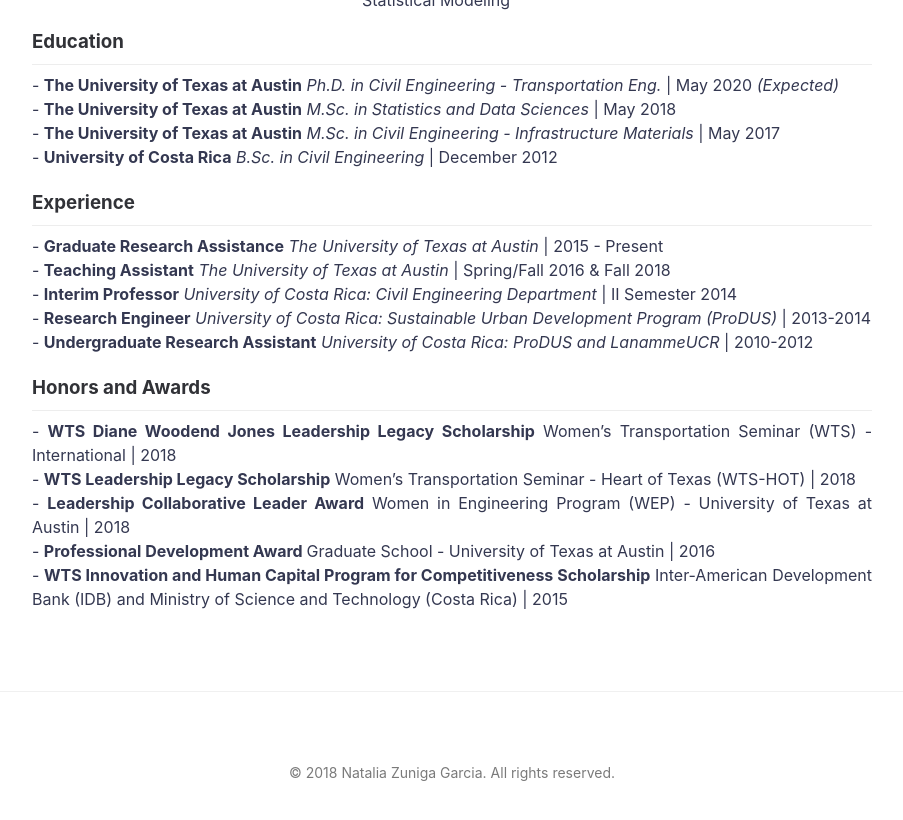
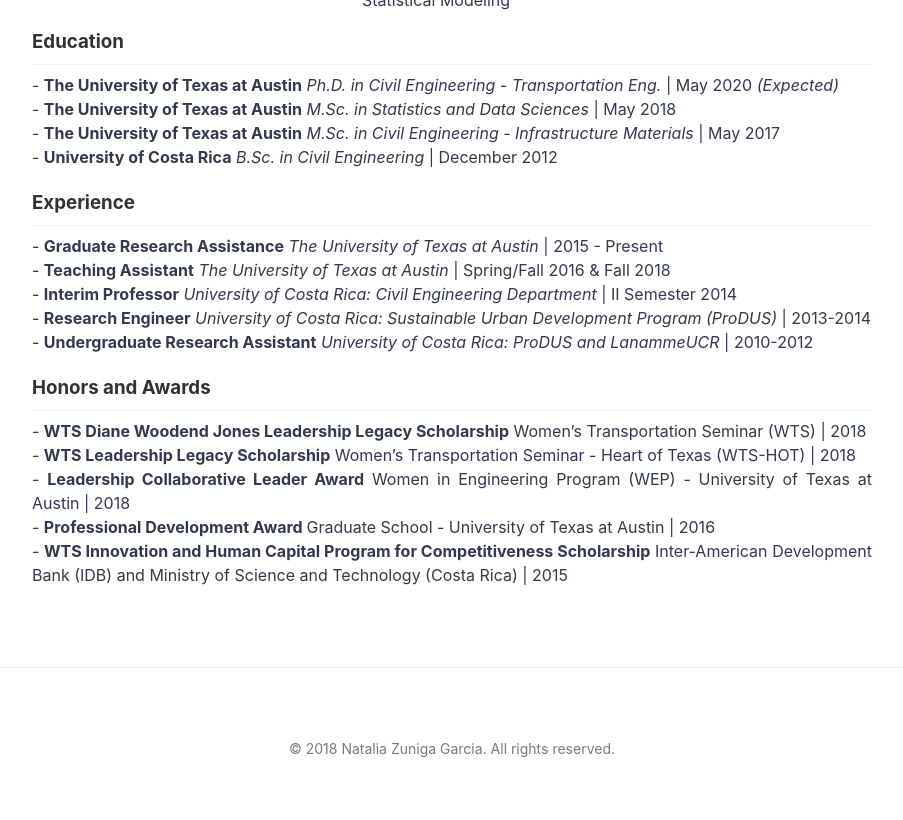
Before and after one commit to nzunigag/nzunigag.github.io, a Jekyll site: the page built from about.md, in a window 1280 px wide and 900 px high, scrolled down 637 px, cut to the strip 72-892 px from the top of the window. Shown: the whole strip, without its empty margins (188-1091 px from the left). Built offline with Jekyll 4.4.1, drawn with Linux system fonts in a browser that asks for light colours.

Commit message:
Update about.md

```diff
--- a/about.md
+++ b/about.md
@@ -53,8 +53,7 @@ ___
 ### Honors and Awards
 ___
 <p align="justify">
-- <b>WTS Diane Woodend Jones Leadership Legacy Scholarship</b> Women’s Transportation Seminar (WTS) - International | 2018
-<br>
+- <b>WTS Diane Woodend Jones Leadership Legacy Scholarship</b> Women’s Transportation Seminar (WTS) | 2018 <br>
 - <b>WTS Leadership Legacy Scholarship</b> Women’s Transportation Seminar - Heart of Texas (WTS-HOT) | 2018 <br>
 - <b>Leadership	Collaborative	Leader	Award</b> Women in	Engineering Program (WEP) - University of Texas at Austin | 2018 <br>
 - <b>Professional Development Award </b> Graduate School - University of Texas at Austin | 2016 <br>
```
